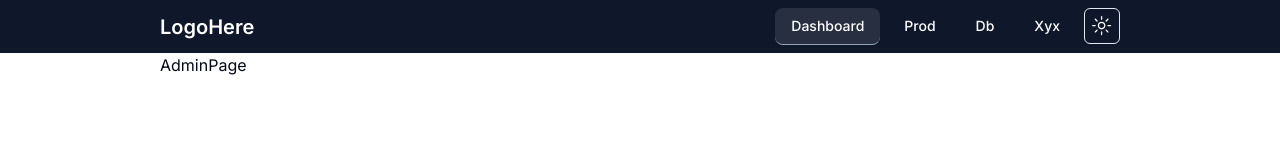
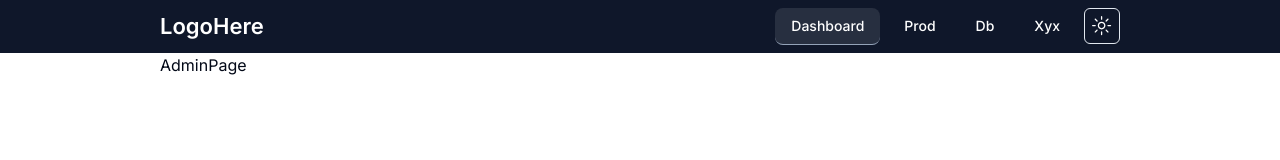
Before and after one commit to shubhamxdd/e-commerce, a Next.js app: page /admin in a window 1280 px wide. Shown: the top 160 px of the page. Built offline with nearby package versions, Linux system fonts and the light colour scheme.

Commit message:
minot change in header

```diff
--- a/app/(admin)/_components/AdminHeader.tsx
+++ b/app/(admin)/_components/AdminHeader.tsx
@@ -26,7 +26,7 @@ const AdminHeader = () => {
   return (
     // todo blur effect here
     <div className="w-full bg-slate-900 text-white p-2 flex items-center justify-between md:px-20 px-6 lg:px-40">
-      <h1 className="text-[18px] md:text-[20px] font-semibold">
+      <h1 className="text-[20px] md:text-[22px] font-semibold">
         <Link href={"/admin"}>LogoHere</Link>
       </h1>
       <ul className="md:flex gap-2 hidden">
--- a/app/(admin)/_components/AdminMobileNav.tsx
+++ b/app/(admin)/_components/AdminMobileNav.tsx
@@ -20,7 +20,7 @@ const AdminMobileNav = () => {
           <TbMenuDeep size={28} className="bg-slate-900" />
         </SheetTrigger>
         <SheetContent className="flex flex-col gap-3 md:hidden">
-          <p className="px-4">LogoHere</p>
+          <p className="px-4 text-[20px] md:text-[22px] font-bold">LogoHere</p>
           <Separator className="border border-gray-200" />
           {adminNavLinks.map((link) => (
             <NavItem key={link.name} href={link.href} name={link.name} />
```
